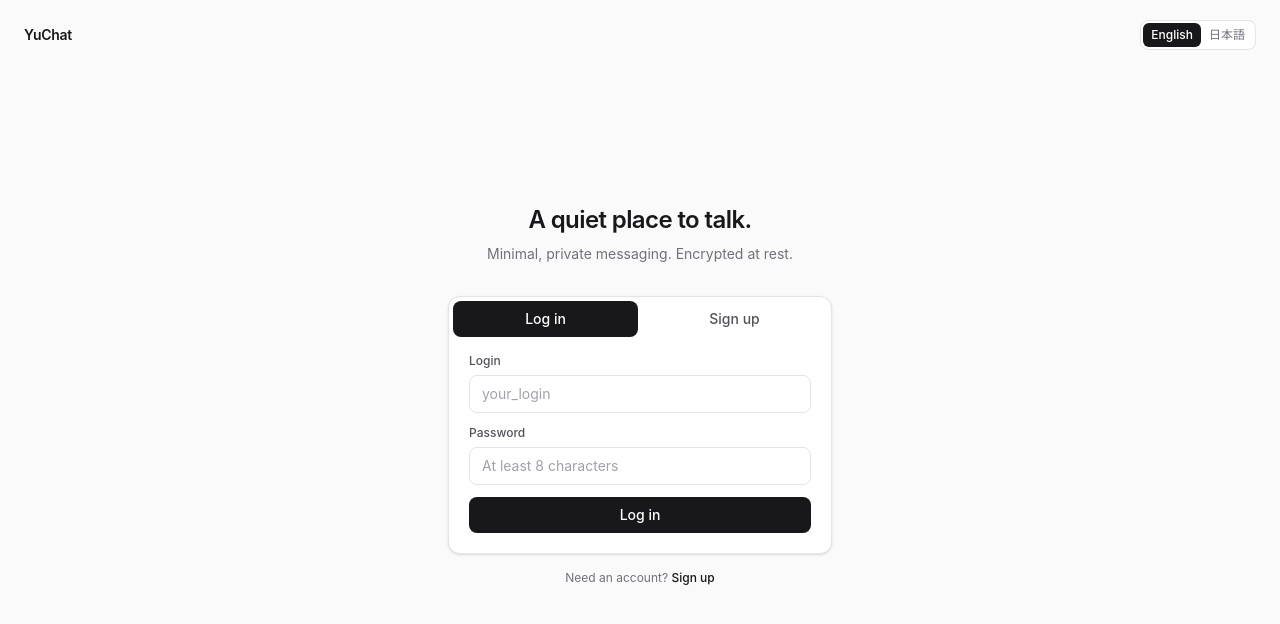
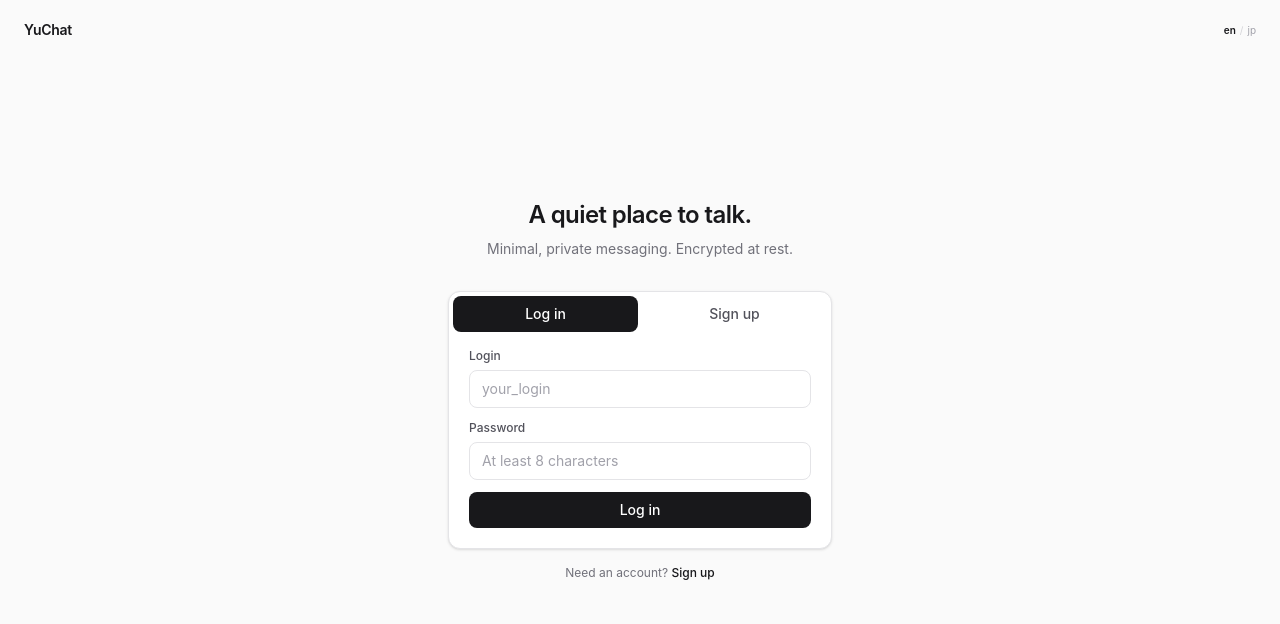
Before and after one commit to saidojp/yuChat, a React (Vite) app in the folder frontend/: page /login in a window 1280 px wide. Shown: the top 624 px of the page. Built offline with nearby package versions, Linux system fonts and the light colour scheme; no server answers.

Commit message:
ui fix: lang switch design

```diff
--- a/frontend/src/components/LanguageSwitcher.tsx
+++ b/frontend/src/components/LanguageSwitcher.tsx
@@ -2,26 +2,33 @@ import { useTranslation } from 'react-i18next'
 
 import { languages, setLanguage, type LanguageCode } from '../i18n'
 
-export function LanguageSwitcher({ compact = false }: { compact?: boolean }) {
+/**
+ * Minimal language toggle: bare `en / jp` text, no chrome. The active language is emphasised,
+ * the other stays reachable but quiet. Full names live in `title` for screen readers.
+ */
+export function LanguageSwitcher({ className = '' }: { className?: string }) {
   const { i18n } = useTranslation()
   const current = (i18n.language === 'ja' ? 'ja' : 'en') as LanguageCode
 
   return (
-    <div
-      className={`inline-flex shrink-0 items-center rounded-lg border border-ink-200 bg-white p-0.5 ${compact ? 'text-[10px]' : 'text-xs'}`}
-    >
-      {languages.map((language) => (
+    <div className={`flex shrink-0 items-center gap-1 text-[10px] leading-none ${className}`}>
+      {languages.map((language, index) => (
+        <span key={language.code} className="flex items-center gap-1">
+          {index > 0 ? <span className="text-ink-300">/</span> : null}
           <button
-          key={language.code}
             type="button"
             onClick={() => setLanguage(language.code)}
             aria-pressed={current === language.code}
-          className={`whitespace-nowrap rounded-md font-medium transition ${
-            compact ? 'px-1.5 py-0.5' : 'px-2 py-1'
-          } ${current === language.code ? 'bg-ink-900 text-white' : 'text-ink-500 hover:text-ink-900'}`}
+            title={language.label}
+            className={`rounded transition-colors ${
+              current === language.code
+                ? 'font-semibold text-ink-900'
+                : 'text-ink-400 hover:text-ink-700'
+            }`}
           >
-          {language.label}
+            {language.short}
           </button>
+        </span>
       ))}
     </div>
   )
--- a/frontend/src/i18n.ts
+++ b/frontend/src/i18n.ts
@@ -5,8 +5,8 @@ import en from './locales/en'
 import ja from './locales/ja'
 
 export const languages = [
-  { code: 'en', label: 'English' },
-  { code: 'ja', label: '日本語' },
+  { code: 'en', label: 'English', short: 'en' },
+  { code: 'ja', label: '日本語', short: 'jp' },
 ] as const
 
 export type LanguageCode = (typeof languages)[number]['code']
```
Lines whose indentation alone changed are shown as unchanged.
